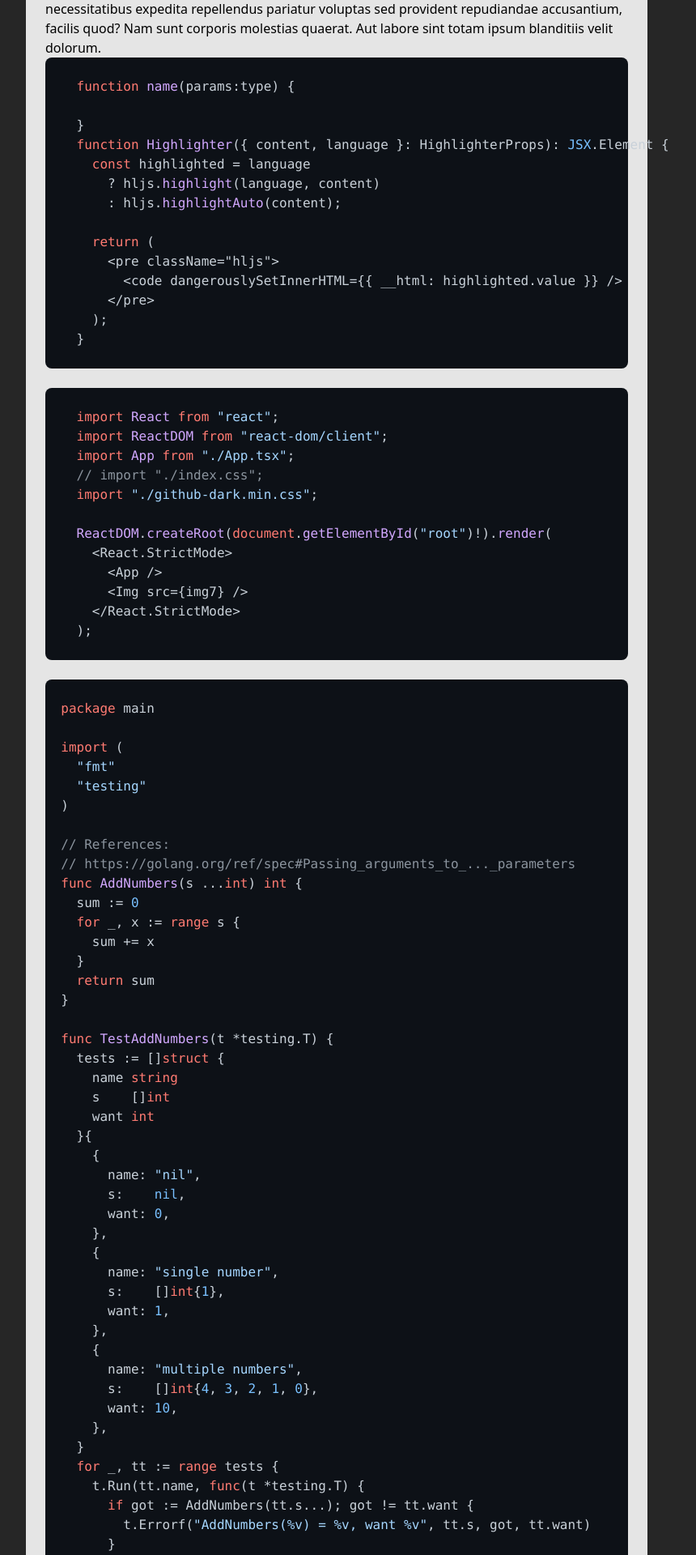
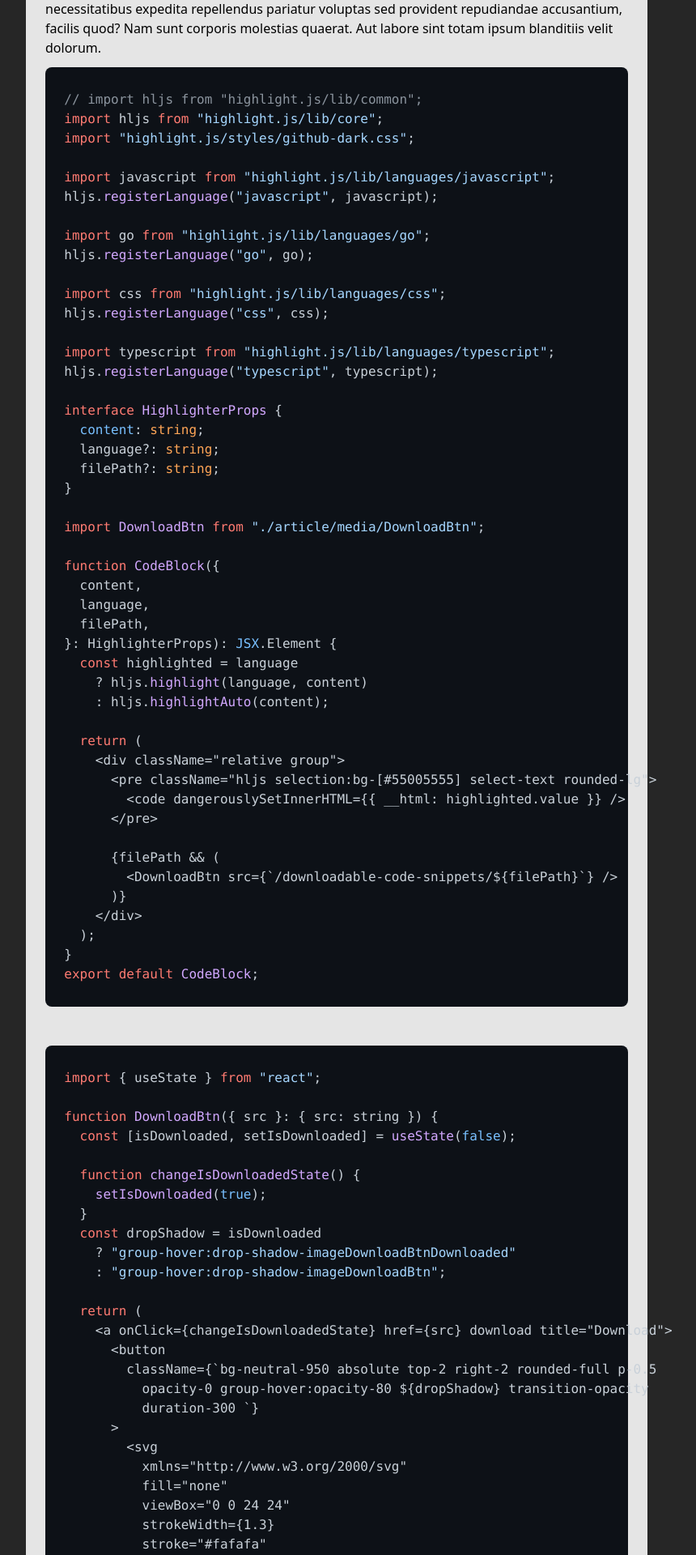
Before and after one commit to AlexEG/BetterDevDocs, a React (Vite) app: page / in a window 1280 px wide. Shown: the part 1140-3060 px from the top of the page at 81% size, without its empty margins (224-1084 px from the left). Built offline with nearby package versions, Linux system fonts and the light colour scheme.

Commit message:
v1.2.3
Download code files feature [Done]

```diff
--- a/src/App.tsx
+++ b/src/App.tsx
@@ -14,9 +14,6 @@ function App() {
         <Route path="/react" element={<ReactHome />}></Route>
         <Route path="/tailwindcss" element={<TailwindCSSHome />}></Route>
       </Routes>
-      <pre>
-        <code className="language-typescript">const variable = 'raw';</code>
-      </pre>
     </BrowserRouter>
   );
 }
--- a/src/components/CodeBlock.tsx
+++ b/src/components/CodeBlock.tsx
@@ -7,23 +7,40 @@ hljs.registerLanguage("javascript", javascript);
 
 import go from "highlight.js/lib/languages/go";
 hljs.registerLanguage("go", go);
+
 import css from "highlight.js/lib/languages/css";
 hljs.registerLanguage("css", css);
+
+import typescript from "highlight.js/lib/languages/typescript";
+hljs.registerLanguage("typescript", typescript);
 
 interface HighlighterProps {
   content: string;
   language?: string;
+  filePath?: string;
 }
 
-function CodeBlock({ content, language }: HighlighterProps): JSX.Element {
+import DownloadBtn from "./article/media/DownloadBtn";
+
+function CodeBlock({
+  content,
+  language,
+  filePath,
+}: HighlighterProps): JSX.Element {
   const highlighted = language
     ? hljs.highlight(language, content)
     : hljs.highlightAuto(content);
 
   return (
-    <pre className="hljs selection:bg-[#55005555] select-text rounded-lg">
-      <code dangerouslySetInnerHTML={{ __html: highlighted.value }} />
-    </pre>
+    <div className="selection:bg-[#384963] selection:text-current relative group max-w-3xl mx-auto my-3">
+      <pre className="hljs rounded-lg p-1">
+        <code dangerouslySetInnerHTML={{ __html: highlighted.value }} />
+      </pre>
+
+      {filePath && (
+        <DownloadBtn src={`/downloadable-code-snippets/${filePath}`} />
+      )}
+    </div>
   );
 }
 export default CodeBlock;
--- a/src/components/article/Post.tsx
+++ b/src/components/article/Post.tsx
@@ -27,35 +27,95 @@ function Post() {
     : "bg-neutral-200 selection:bg-neutral-600 selection:text-neutral-200";
 
   const code1 = `
-    function name(params:type) {
+  // import hljs from "highlight.js/lib/common";
+  import hljs from "highlight.js/lib/core";
+  import "highlight.js/styles/github-dark.css";
 
+  import javascript from "highlight.js/lib/languages/javascript";
+  hljs.registerLanguage("javascript", javascript);
+
+  import go from "highlight.js/lib/languages/go";
+  hljs.registerLanguage("go", go);
+
+  import css from "highlight.js/lib/languages/css";
+  hljs.registerLanguage("css", css);
+
+  import typescript from "highlight.js/lib/languages/typescript";
+  hljs.registerLanguage("typescript", typescript);
+
+  interface HighlighterProps {
+    content: string;
+    language?: string;
+    filePath?: string;
   }
-    function Highlighter({ content, language }: HighlighterProps): JSX.Element {
+
+  import DownloadBtn from "./article/media/DownloadBtn";
+
+  function CodeBlock({
+    content,
+    language,
+    filePath,
+  }: HighlighterProps): JSX.Element {
     const highlighted = language
       ? hljs.highlight(language, content)
       : hljs.highlightAuto(content);
 
     return (
-        <pre className="hljs">
+      <div className="relative group">
+        <pre className="hljs selection:bg-[#55005555] select-text rounded-lg">
           <code dangerouslySetInnerHTML={{ __html: highlighted.value }} />
         </pre>
+
+        {filePath && (
+          <DownloadBtn src={\`/downloadable-code-snippets/\${filePath}\`} />
+        )}
+      </div>
     );
   }
+  export default CodeBlock;
   `;
 
   const code2 = `
-    import React from "react";
-    import ReactDOM from "react-dom/client";
-    import App from "./App.tsx";
-    // import "./index.css";
-    import "./github-dark.min.css";
+  import { useState } from "react";
 
-    ReactDOM.createRoot(document.getElementById("root")!).render(
-      <React.StrictMode>
-        <App />
-        <Img src={img7} />
-      </React.StrictMode>
+  function DownloadBtn({ src }: { src: string }) {
+    const [isDownloaded, setIsDownloaded] = useState(false);
+
+    function changeIsDownloadedState() {
+      setIsDownloaded(true);
+    }
+    const dropShadow = isDownloaded
+      ? "group-hover:drop-shadow-imageDownloadBtnDownloaded"
+      : "group-hover:drop-shadow-imageDownloadBtn";
+
+    return (
+      <a onClick={changeIsDownloadedState} href={src} download title="Download">
+        <button
+          className={\`bg-neutral-950 absolute top-2 right-2 rounded-full p-0.5
+            opacity-0 group-hover:opacity-80 \${dropShadow} transition-opacity
+            duration-300 \`}
+        >
+          <svg
+            xmlns="http://www.w3.org/2000/svg"
+            fill="none"
+            viewBox="0 0 24 24"
+            strokeWidth={1.3}
+            stroke="#fafafa"
+            className="w-6 h-6 "
+          >
+            <path
+              strokeLinecap="round"
+              strokeLinejoin="round"
+              d="M9 12.75l3 3m0 0l3-3m-3 3v-7.5M21 12a9 9 0 11-18 0
+                9 9 0 0118 0z"
+            />
+          </svg>
+        </button>
+      </a>
     );
+  }
+
+  export default DownloadBtn;
   `;
 
   const code3 = `
@@ -155,9 +215,10 @@ function Post() {
             "loremLorem ipsum dolor sit amet consectetur adipisicing elit. Placeat ipsa sunt magni at nemo alias ad deserunt quae nisi, modi aliquam excepturi neque beatae voluptatem magnam necessitatibus expedita repellendus pariatur voluptas sed provident repudiandae accusantium, facilis quod? Nam sunt corporis molestias quaerat. Aut labore sint totam ipsum blanditiis velit dolorum.",
           ]}
         />
-        <CodeBlock language="jsx" content={code1} />
+
+        <CodeBlock language="tsx" filePath="CodeBlock.zip" content={code1} />
         <br />
-        <CodeBlock language="jsx" content={code2} />
+        <CodeBlock language="jsx" filePath="DownloadBtn.zip" content={code2} />
         <br />
         <CodeBlock language="go" content={code3} />
         <br />
--- a/src/components/article/media/DownloadBtn.tsx
+++ b/src/components/article/media/DownloadBtn.tsx
@@ -11,9 +11,9 @@ function DownloadBtn({ src }: { src: string }) {
     : "group-hover:drop-shadow-imageDownloadBtn";
 
   return (
-    <a onClick={changeIsDownloadedState} href={src} download title={`Download`}>
+    <a onClick={changeIsDownloadedState} href={src} download title="Download">
       <button
-        className={`bg-neutral-950 absolute bottom-1 right-1 rounded-full p-0.5 opacity-0 group-hover:opacity-80 ${dropShadow} transition-opacity duration-300 `}
+        className={`bg-neutral-950 absolute top-2 right-2 rounded-full p-0.5 opacity-0 group-hover:opacity-80 ${dropShadow} transition-opacity duration-300 `}
       >
         <svg
           xmlns="http://www.w3.org/2000/svg"
```
Also changed, not shown: 2 other files (tests, documents, lock files or other folders). Lines whose indentation alone changed are shown as unchanged.
